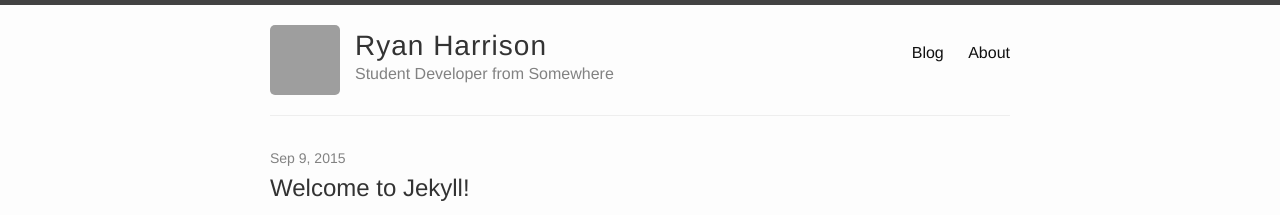
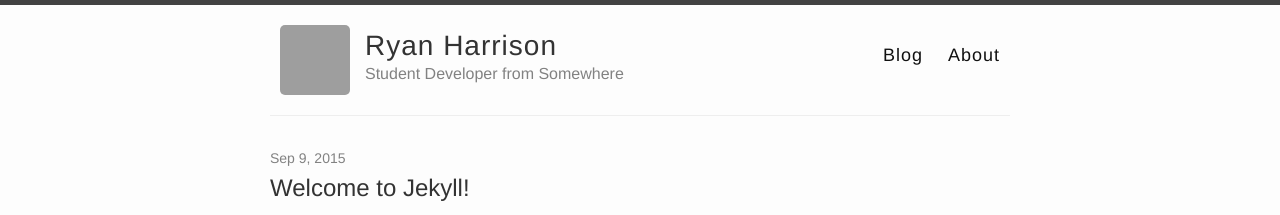
Before and after one commit to raharrison/ryanharrison.co.uk, a Jekyll site: the page built from index.html, in a window 1280 px wide. Shown: the top 215 px of the page. Built offline with Jekyll 4.4.1, drawn with Linux system fonts in a browser that asks for light colours; the list of posts is cut into pages by our own code; grey boxes are pictures that could not be loaded.

Commit message:
Style main navigation

```diff
--- a/_sass/_layout.scss
+++ b/_sass/_layout.scss
@@ -11,7 +11,7 @@
 }
 
 .header-container {
-    padding: 20px 0;
+    padding: 20px 10px;
     border-bottom: 1px solid $light-grey;
 }
 
@@ -66,9 +66,37 @@
   }
 }
 
+
+
+nav {
+  float: right;
+  font-family: $helveticaNeue;
+  font-size: 18px;
+
+  @include media-query($on-palm) {
+    float: none;
+    margin-top: 9px;
+    display: block;
+    font-size: 16px;
+  }
+
+  a {
+    margin-left: 20px;
+    color: $brand-color;
+    text-align: right;
+    font-weight: 300;
+    letter-spacing: 1px;
+
+    @include media-query($on-palm) {
+      margin: 0 10px;
+      color: $blue;
+    }
+  }
+}
+
 .site-nav {
     float: right;
-    line-height: 56px;
+    line-height: 60px;
 
     .menu-icon {
         display: none;
--- a/css/main.scss
+++ b/css/main.scss
@@ -22,6 +22,7 @@
 $background-color: #fdfdfd;
 $brand-color:      #333;
 $light-grey:       #eee;
+$blue:             #4183C4;
 
 $grey-color:       #828282;
 $grey-color-light: lighten($grey-color, 40%);
```
